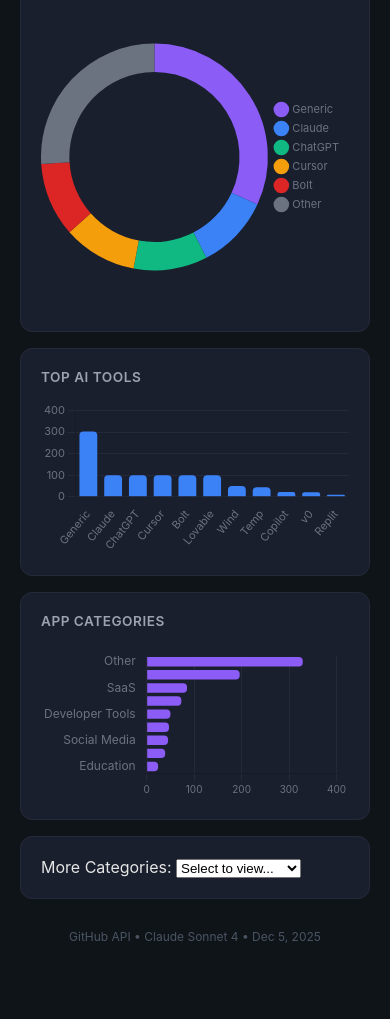
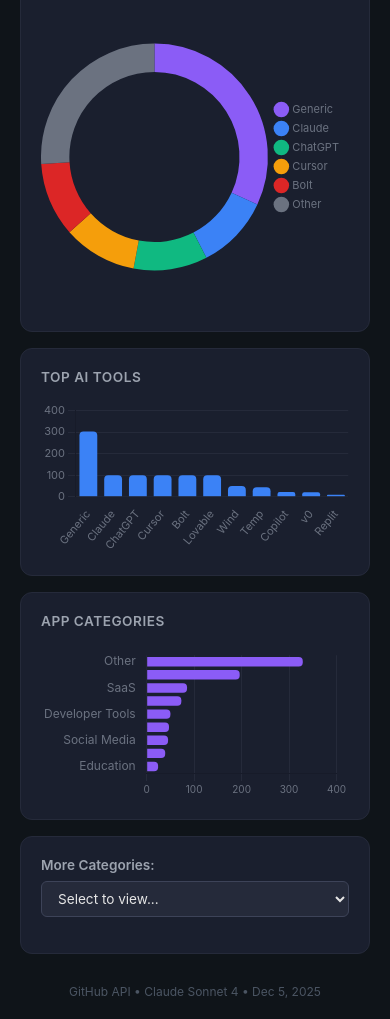
Before and after one commit to cristinamerisoiu/ai-app-tracker, a website: page index.html in a window 390 px wide. Shown: the part 1106-2125 px from the top of the page. Before the commit the page ends 2070 px from the top, so only its background shows below. Drawn offline with nearby package versions, Linux system fonts and the light colour scheme.

Commit message:
Update style.css
added dropdown menu

```diff
--- a/style.css
+++ b/style.css
@@ -128,3 +128,50 @@
         height: 400px;
     }
 }
+/* Add these to the END of your existing style.css */
+
+/* More categories section */
+.more-categories-header {
+    display: flex;
+    align-items: center;
+    gap: 12px;
+    margin-bottom: 16px;
+}
+
+.more-categories-header label {
+    font-size: 0.85rem;
+    color: #9ca3af;
+    font-weight: 600;
+}
+
+.category-dropdown {
+    background: #252a3a;
+    color: #e5e5e5;
+    border: 1px solid #3d4358;
+    border-radius: 6px;
+    padding: 8px 12px;
+    font-size: 0.85rem;
+    font-family: inherit;
+    cursor: pointer;
+    outline: none;
+}
+
+.category-dropdown:hover {
+    border-color: #4d5368;
+}
+
+.category-dropdown:focus {
+    border-color: #58a6ff;
+}
+
+@media (max-width: 768px) {
+    .more-categories-header {
+        flex-direction: column;
+        align-items: flex-start;
+        gap: 8px;
+    }
+
+    .category-dropdown {
+        width: 100%;
+    }
+}
```
